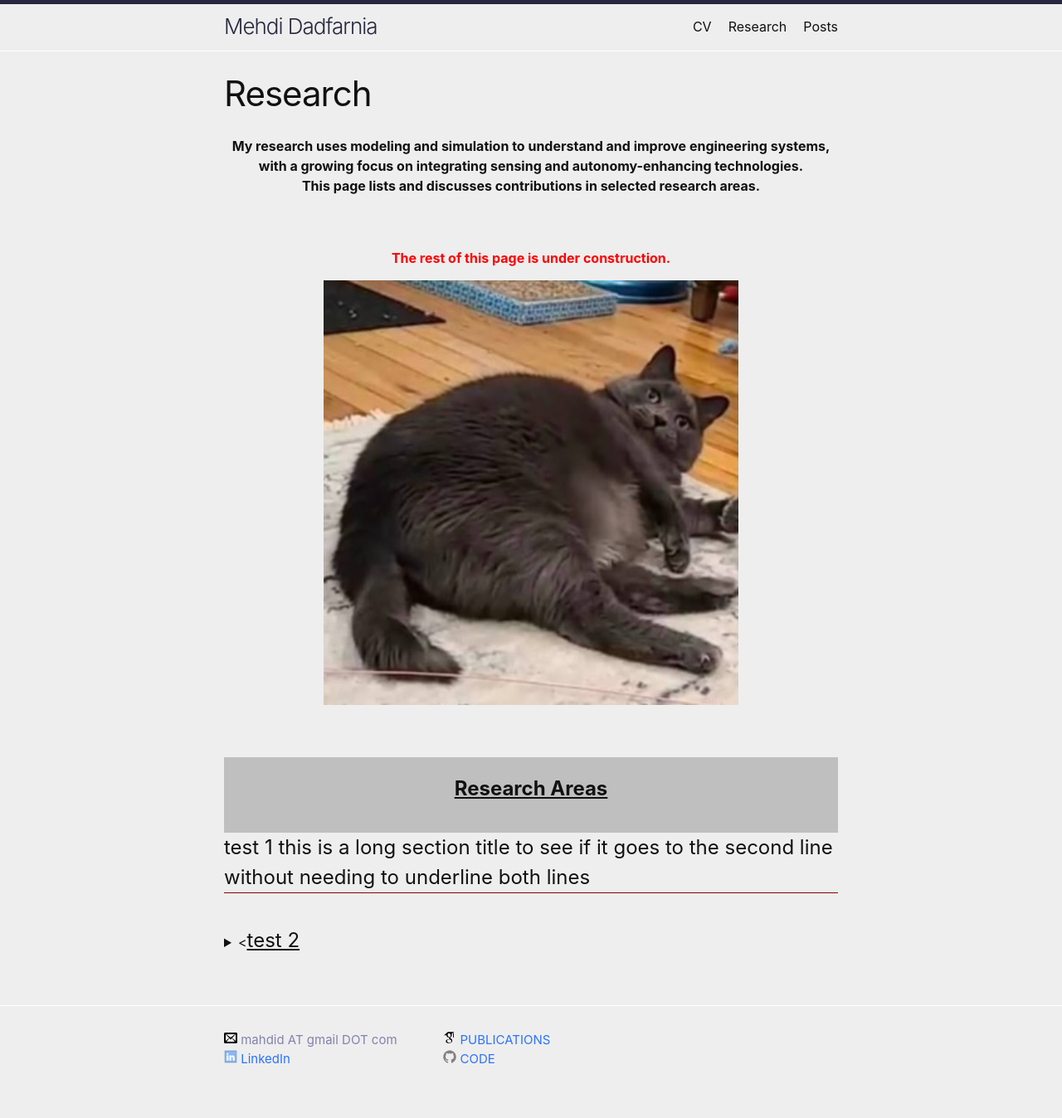
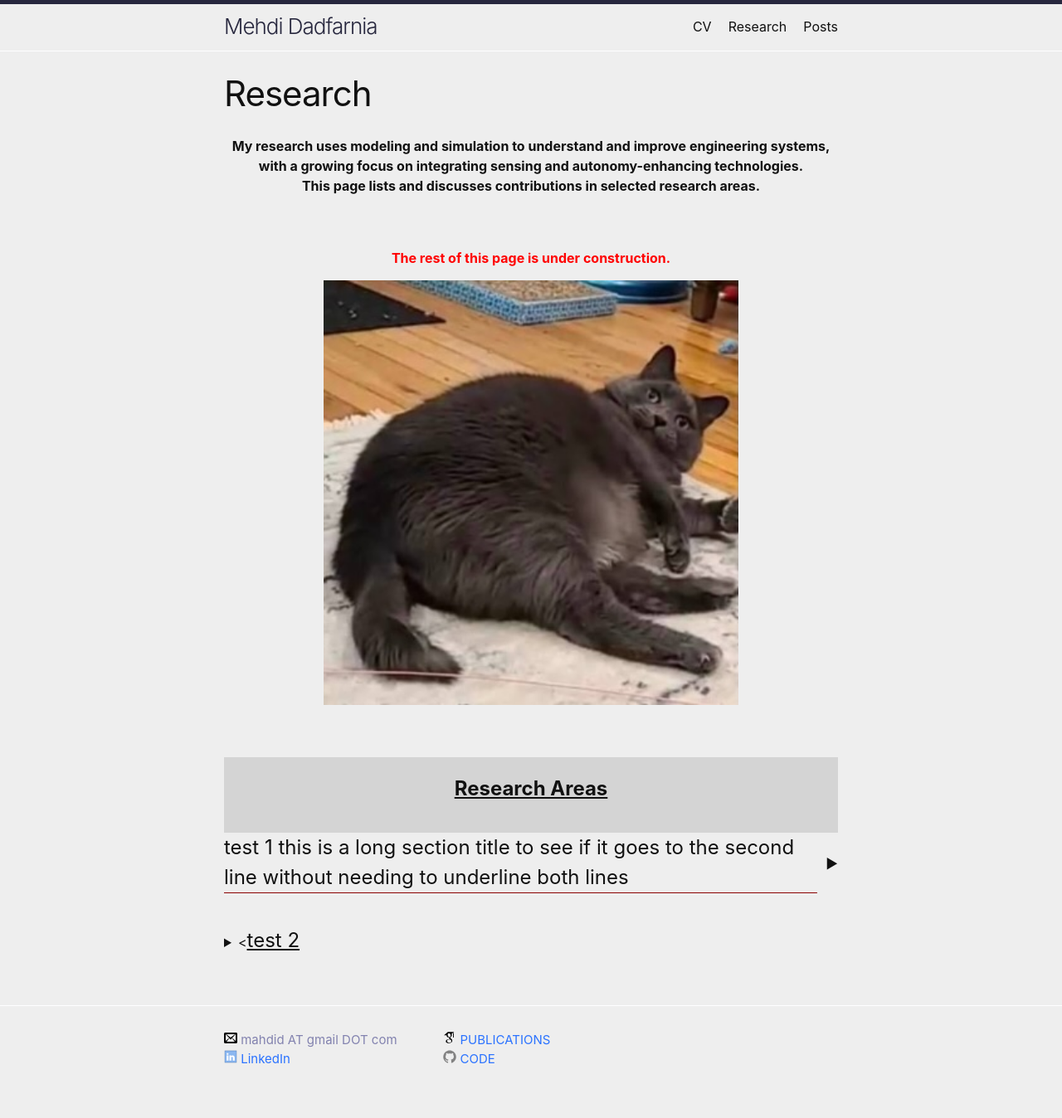
Before and after one commit to mehdidadfarnia/mehdidadfarnia.github.io, a Jekyll site: the page built from research.markdown, in a window 1280 px wide. Shown: the whole page at 83% size. Built offline with Jekyll 4.4.1, drawn with Linux system fonts in a browser that asks for light colours.

Commit message:
testing expandable section try 9

```diff
--- a/research.markdown
+++ b/research.markdown
@@ -15,15 +15,16 @@ permalink: /Research/
 <br>
 <br>
 
-<div style="background-color: #bfbfbf; padding: 20px;">
+<div style="background-color: #d4d4d4; padding: 20px;">
 
 <h1 style="text-align: center; font-weight: bold; text-decoration: underline;">Research Areas</h1>
 </div>
 
 
 <details>
-  <summary style="display: flex; align-items: center; list-style: revert;">
+  <summary style="display: flex; align-items: center; list-style: none;">
     <h1 style="display: block; border-bottom: 1px solid darkred; margin: 0; flex: 1;">test 1 this is a long section title to see if it goes to the second line without needing to underline both lines</h1>
+    <span style="margin-left: 10px; font-size: 1rem;">▶</span>
   </summary>
   hidden content
 </details>
```
